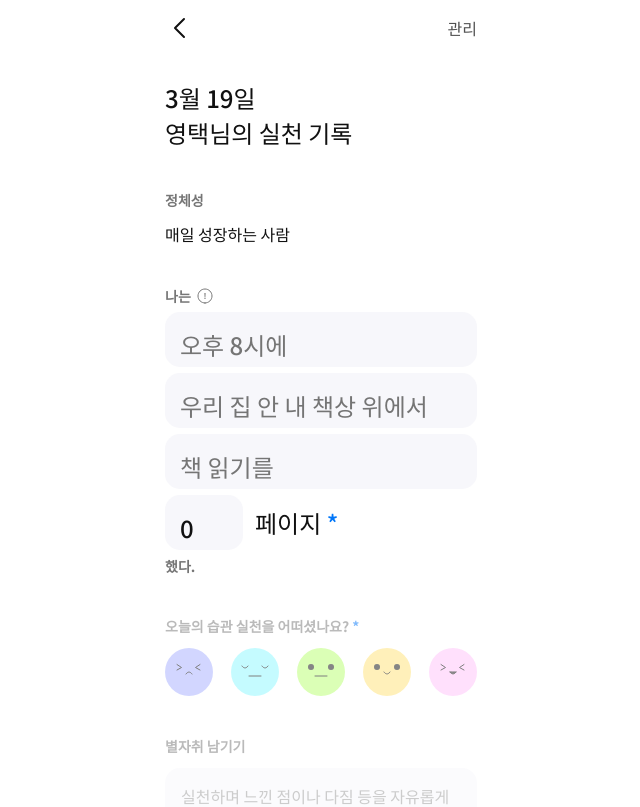
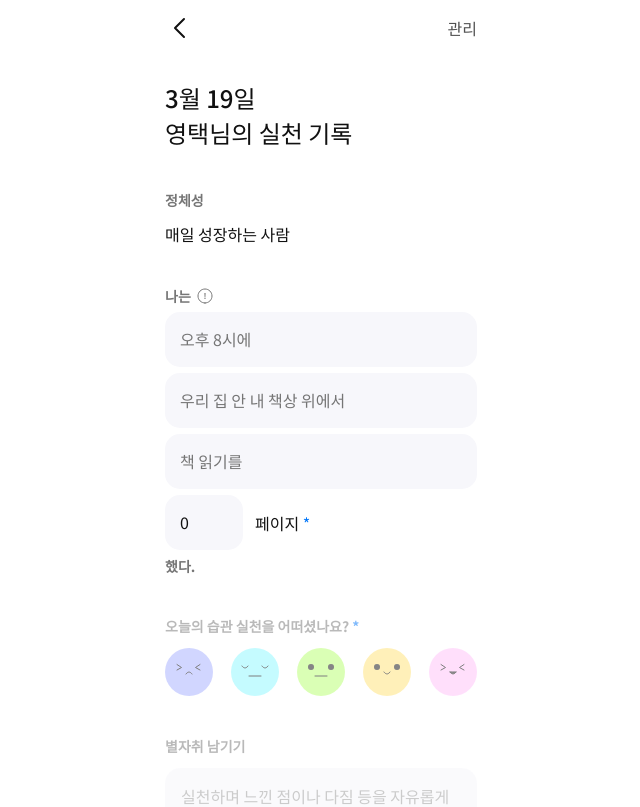
Before and after one commit to ConnectingStar/ConnectingStar-Front, a React (Vite) app: page /habit-record in a window 1280 px wide. Shown: the top 807 px of the page, without its empty margins (319-959 px from the left). Built offline with nearby package versions, Linux system fonts and the light colour scheme.

Commit message:
[TS-28] Fix:  habitRecord 수정 ,Modal containerStyle 수정

```diff
--- a/src/components/Home/HabitRecord/HabitRecord.style.ts
+++ b/src/components/Home/HabitRecord/HabitRecord.style.ts
@@ -32,11 +32,11 @@ export const layoutStyle = css`
 		${theme.color.button_deactivated}
 	}
 
-	& > :first-of-type {
+	& > .date {
 		${theme.font.head_a};
 	}
 
-	& > :nth-of-type(2) {
+	& > .identity {
 		display: flex;
 		flex-direction: column;
 		gap: 12px;
@@ -99,7 +99,7 @@ export const inputBoxStyle = (isActivated: boolean, selectedIcon: number | null)
 		color: ${theme.color.font_gray};
 		${theme.font.head_c};
 	}
-	& > textarea {
+	textarea {
 		all: unset;
 		padding: 1rem;
 		background-color: ${theme.color.bg};
--- a/src/components/Home/HabitRecord/HabitRecord.tsx
+++ b/src/components/Home/HabitRecord/HabitRecord.tsx
@@ -73,8 +73,8 @@ function HabitRecord() {
 
 	return (
 		<main css={layoutStyle}>
-			<div>{`${today.getMonth() + 1}월 ${today.getDate()}일\n영택님의 실천 기록`}</div>
-			<div>
+			<div className="date">{`${today.getMonth() + 1}월 ${today.getDate()}일\n영택님의 실천 기록`}</div>
+			<div className="identity">
 				<h1>정체성</h1>
 				<span>매일 성장하는 사람</span>
 			</div>
--- a/src/components/Home/HabitRecord/StarPrizeModal/StarPrizeModal.style.ts
+++ b/src/components/Home/HabitRecord/StarPrizeModal/StarPrizeModal.style.ts
@@ -4,17 +4,12 @@ import { theme } from "@/styles/theme";
 
 export const containerStyle = css`
 	display: flex;
+	flex-direction: column;
 	justify-content: center;
 	align-items: center;
+	gap: 20px;
 	width: 22.5rem;
 	height: 100vh;
-`;
-
-export const layoutStyle = css`
-	display: flex;
-	flex-direction: column;
-	width: 15.375rem;
-	gap: 20px;
 `;
 
 export const imageWrapperStyle = css`
--- a/src/components/Home/HabitRecord/StarPrizeModal/StarPrizeModal.tsx
+++ b/src/components/Home/HabitRecord/StarPrizeModal/StarPrizeModal.tsx
@@ -9,7 +9,6 @@ import { closeModal } from "@/api/modal/modalSlice";
 import { prizeCommentsArray } from "@/constants/habitRecordConstants";
 
 import {
-	layoutStyle,
 	imageWrapperStyle,
 	prizeCommentStyle,
 	containerStyle,
@@ -24,7 +23,6 @@ function StarPrizeModal() {
 	return (
 		<Modal>
 			<div css={containerStyle} onClick={() => dispatch(closeModal())}>
-				<div css={layoutStyle}>
 				<span css={imageWrapperStyle}>
 					<img src={StarImage} alt="임시" />
 				</span>
@@ -37,7 +35,6 @@ function StarPrizeModal() {
 						<span>{target.HABIT_RECORD_WHITE_TEXT}</span>
 					</div>
 				</article>
-				</div>
 				<FooterBtn leftText="홈으로" text="별자리 채우기" isTransparent />
 			</div>
 		</Modal>
```
Lines whose indentation alone changed are shown as unchanged.
